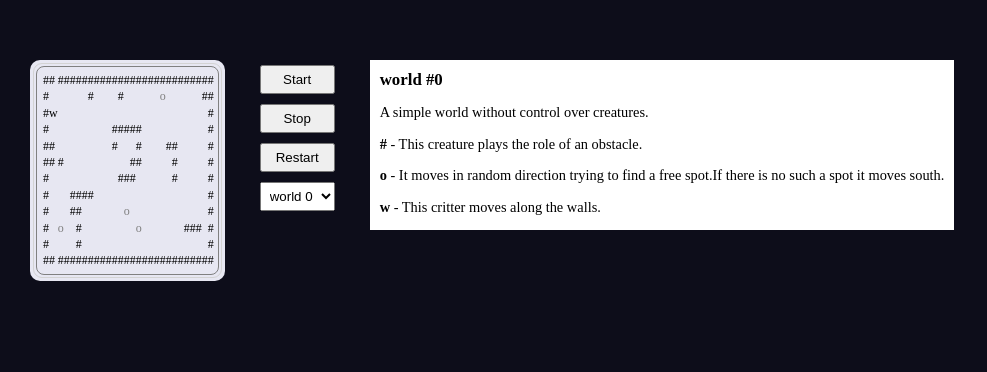
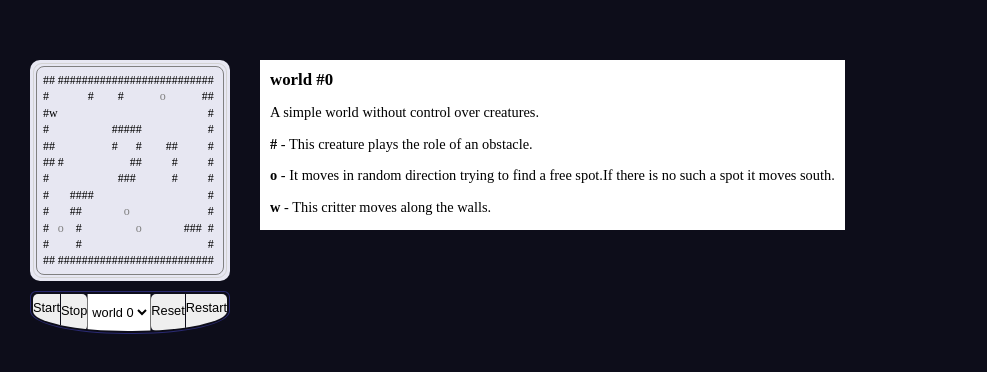
Before and after one commit to Yurimcalex/e-life, a website built with Vite: page index.html in a window 1280 px wide. Shown: the whole page, without its empty margins (0-987 px from the left). Built offline with nearby package versions, Linux system fonts and the light colour scheme.

Commit message:
style: Controls panel

```diff
--- a/index.html
+++ b/index.html
@@ -8,7 +8,7 @@
   </head>
   <body>
     <div class="wrapper">
-
+      <div>
         <div class="view-container">
           <div>
             <div class="view">
@@ -18,14 +18,17 @@
         </div>
 
         <div class="controls">
+          <div>
             <button id="startBtn">Start</button>
             <button id="stopBtn">Stop</button>
+            <select id="selectWorld"></select>
+            <button id="resetBtn">Reset</button>
             <button id=restartBtn>Restart</button>
-        <select id="selectWorld"></select>
+          </div>
+        </div>
       </div>
 
       <div class="descr-cont"></div>
-
     </div>
 
     <script type="module" src="/main.js"></script>
--- a/style.css
+++ b/style.css
@@ -16,7 +16,6 @@ body {
 
 .view-container {
 	padding: 3px;
-	margin-right: 30px;
 	background: #E7E7F2;
 	border-radius: 10px;
 }
@@ -38,20 +37,64 @@ body {
 }
 
 
-
 .controls {
-	display: flex;
-	flex-direction: column;
-	margin-right: 30px;
+	margin-top: 10px;
+	padding: 2px;
+	border: 1px solid #292971;
+	border-radius: 6px 6px 95px 95px / 6px 6px 23px 23px;
 }
 
-.controls > * {
-	margin: 5px;
-	padding: 5px;
+.controls > div {
+	display: flex;
+	border-radius: 5px 5px 95px 95px / 5px 5px 20px 20px;
+	overflow: hidden;
+}
+
+.controls button {
+	flex: 1;
+	margin: 0;
+	padding: 0;
+	padding-bottom: 10px;
+	border: none;
+	font-size: 0.8em;
+}
+
+.controls button:hover {
+	background: #36365B;
+	color: white;
 	cursor: pointer;
 }
 
+.controls select {
+	margin: -1px 0;
+	padding: 10px 0px;
+	outline: none;
+	font-size: 0.8em;
+	cursor: pointer;
+}
+
+#startBtn, #resetBtn {
+	border-right: 1px solid #0D0D1A;;
+}
+
+#stopBtn {
+	padding-top: 6px;
+	border-top-right-radius: 5px;
+	border-bottom-right-radius: 5px;
+}
+
+#resetBtn {
+	padding-top: 6px;
+	border-top-left-radius: 5px;
+	border-bottom-left-radius: 5px;
+}
+
+
+
+
+
 .descr-cont {
+	margin-left: 30px;
 	padding: 10px;
 	padding-bottom: 0;
 	background: white;
```
Lines whose indentation alone changed are shown as unchanged.
